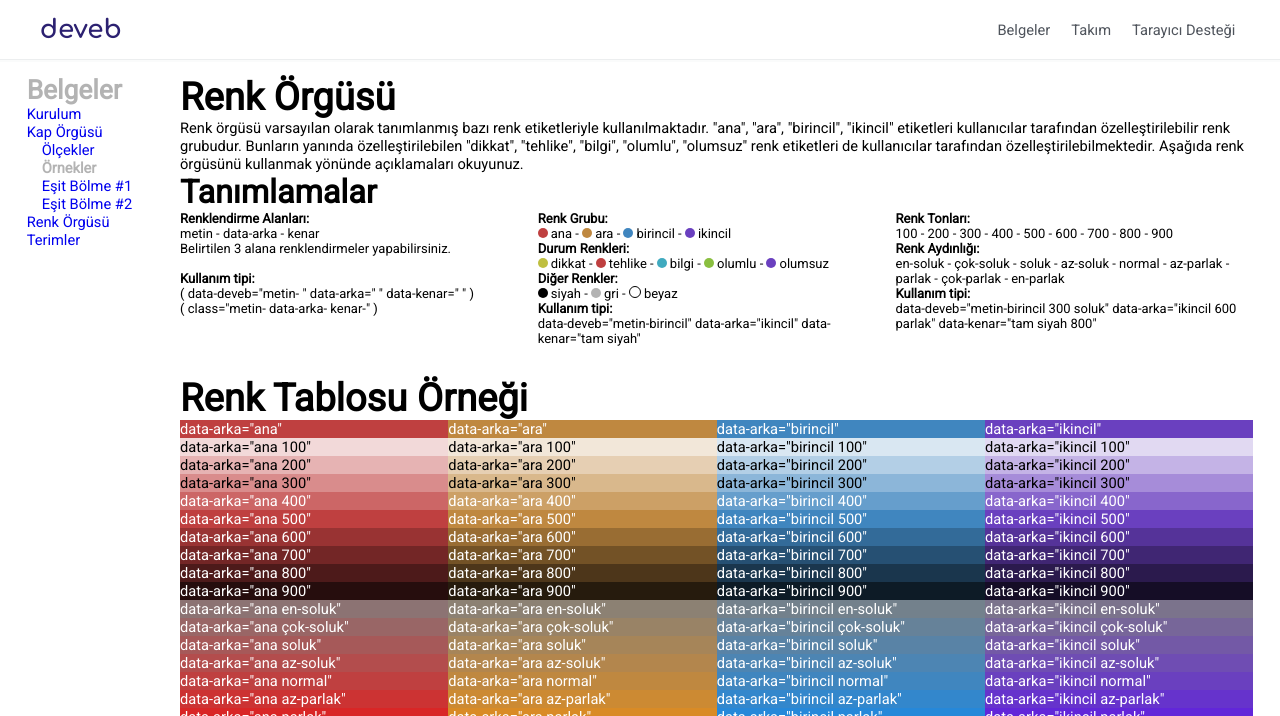
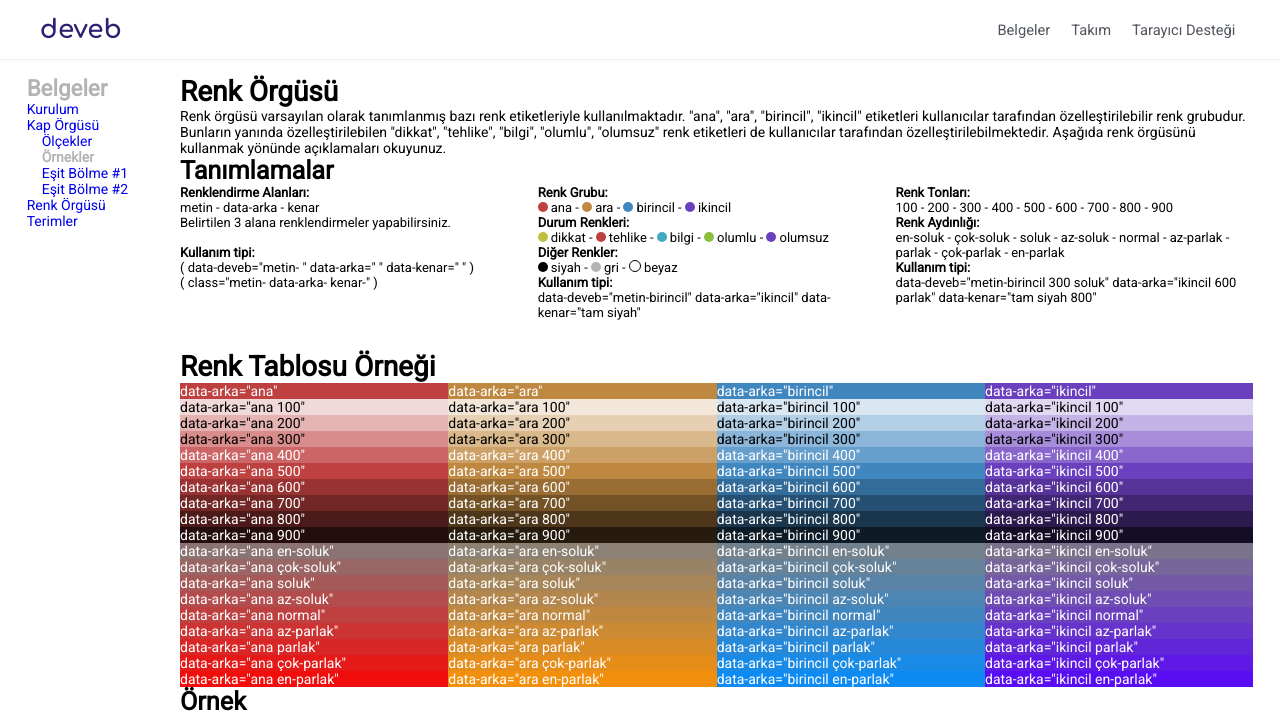
Before and after one commit to data-deveb/data-deveb.github.io, a Jekyll site: the page built from belgeler/renk-orgusu.html, in a window 1280 px wide. Shown: the top 716 px of the page. Built offline with Jekyll 4.4.1, drawn with Linux system fonts in a browser that asks for light colours; grey boxes are pictures that could not be loaded.

Commit message:
Güncelleme

```diff
--- a/assets/css/deveb.css
+++ b/assets/css/deveb.css
@@ -41,7 +41,7 @@
 
     • EKRAN YÖNETİMİ    -> Satır-imi: yok
       • GENEL           -> Satır-imi: S00
-      ◘ İLKERE DOĞRU ◘◘◘◘◘◘◘◘◘◘◘◘◘◘◘◘◘◘◘◘◘      ◘ TEKER ◘◘◘◘◘◘◘◘◘◘◘◘◘◘◘◘◘◘◘◘◘◘      ◘ SONERE DOĞRU ◘◘◘◘◘◘◘◘◘◘◘◘◘◘◘◘◘◘◘◘◘◘◘◘◘◘
+      ◘ İLKER ◘◘◘◘◘◘◘◘◘◘◘◘◘◘◘◘◘◘◘◘◘◘◘◘◘◘◘◘      ◘ TEKER ◘◘◘◘◘◘◘◘◘◘◘◘◘◘◘◘◘◘◘◘◘◘      ◘ SONER ◘◘◘◘◘◘◘◘◘◘◘◘◘◘◘◘◘◘◘◘◘◘◘◘◘◘
       • MİNİK » ∞       -> Satır-imi: S010      • MİNİK     -> Satır-imi: S011      • MİNİK » 0     -> Satır-imi: S012
       • UFAK » ∞        -> Satır-imi: S020      • UFAK      -> Satır-imi: S021      • UFAK » 0      -> Satır-imi: S022
       • KÜÇÜK » ∞       -> Satır-imi: S030      • KÜÇÜK     -> Satır-imi: S031      • KÜÇÜK » 0     -> Satır-imi: S032
@@ -61,7 +61,7 @@
 */
     :root{
       --yazı-biçimi:'Roboto', sans-serif;
-      --yazı-boyutu:11pt;
+      --yazı-boyutu:14px;
 
       --par:24;--parça:24;    /* Kap örgüsü varsayılan genişlik */
     }
@@ -112,9 +112,9 @@
         -webkit-margin-start: 0px;
         -webkit-margin-end: 0px;
     }
-    h1{font-size:2.6em}
-      h2{font-size:2.2em}
-        h3{font-size:1.8em}
+    h1{font-size:2em}
+      h2{font-size:1.8em}
+        h3{font-size:1.6em}
           h4{font-size:1.4em}
             h5{font-size:1.2em}
               h6{font-size:1.0em}
```
